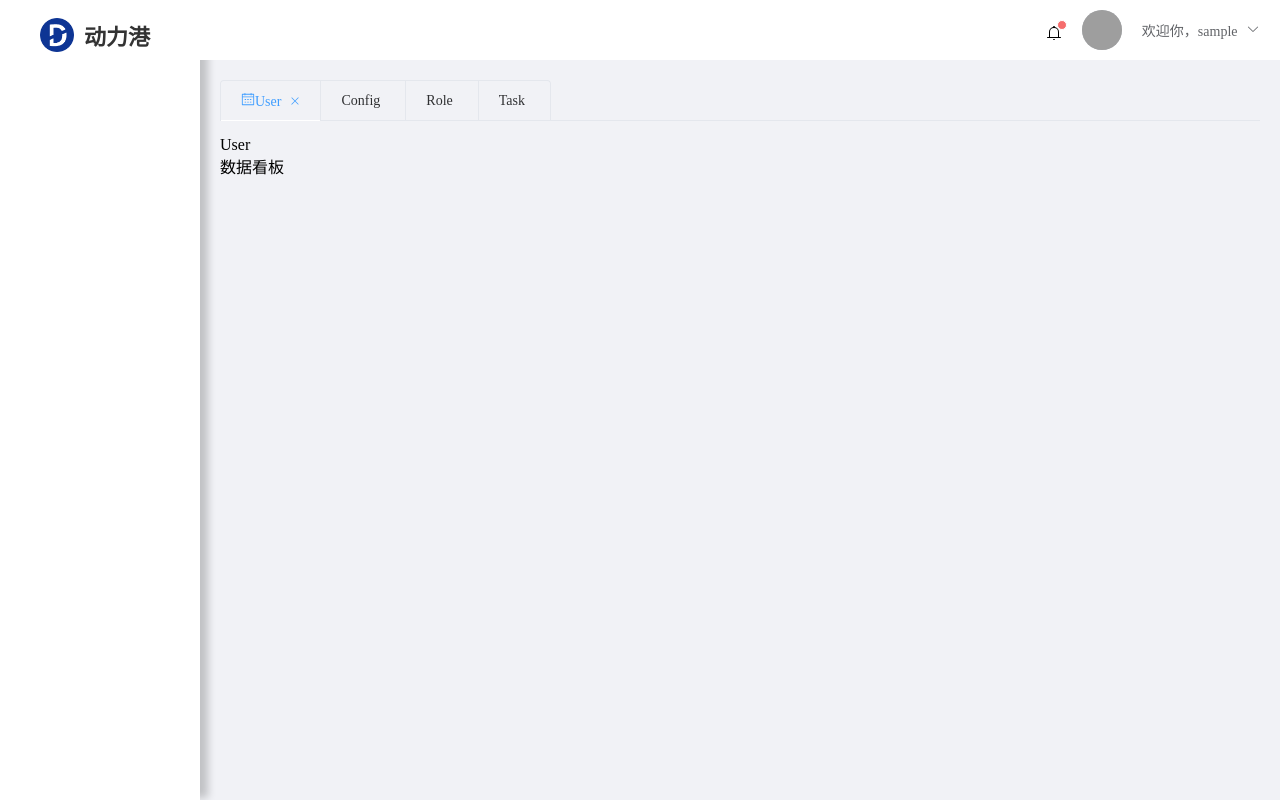
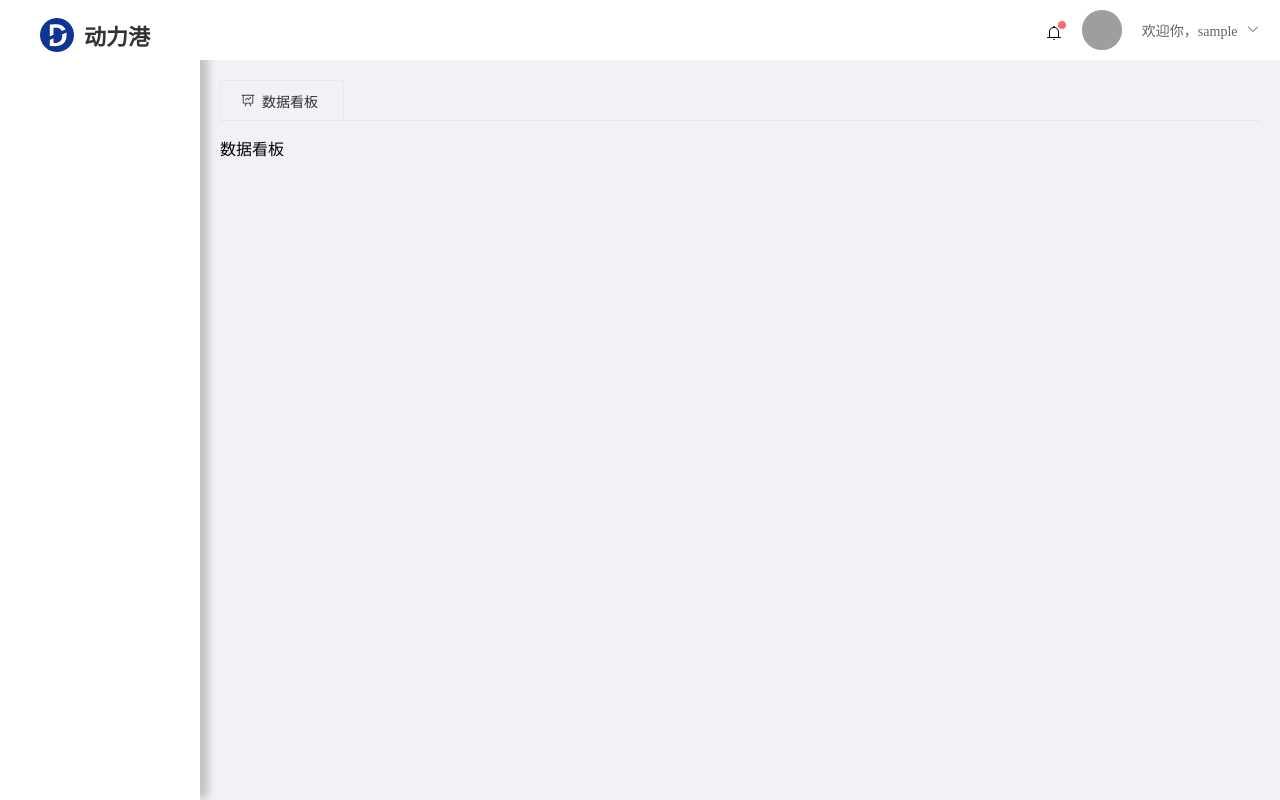
Before and after one commit to SJTU-cyeext/energy_platform, a Vue app: page /dashboard in a window 1280 px wide. Built offline with nearby package versions, Linux system fonts and the light colour scheme; sample sign-in values are in the browser's storage; grey boxes are pictures that could not be loaded.

Commit message:
22 快捷页签导航结合pinia基础逻辑实现

```diff
--- a/src/components/navMenu/MenuItem.vue
+++ b/src/components/navMenu/MenuItem.vue
@@ -10,7 +10,7 @@
         <my-menu v-for="child in item.children" :key="child.url" :item="child"></my-menu>
     </el-sub-menu>
     <!-- 订单详情不应该在侧边栏菜单中显示 -->
-    <el-menu-item v-else :index="item.url" v-show="!(item.name == '订单详情')">
+    <el-menu-item v-else :index="item.url" v-show="!(item.name == '订单详情')" @click="add(item.name, item.url, item.icon)">
         <el-icon>
             <component :is="item.icon"></component>
         </el-icon>
@@ -22,6 +22,8 @@
     import { defineComponent } from 'vue';
     import type { MenuItem as MenuItemType } from '@/types/auth'
     import type { PropType } from 'vue'
+    import { useTabStore } from '@/store/tabs.ts'
+    import { storeToRefs } from 'pinia';
 
     export default defineComponent({
         name: "myMenu", // 组件递归调用自己时必须有name作为唯一标识
@@ -30,6 +32,15 @@
                 type: Object as PropType<MenuItemType>,  // 参考官方文档/TS与组合式API/为组件的props标注类型
                 required: true
             }
+        },
+        setup() {
+            const tabStore = useTabStore()
+            const { tabs } = storeToRefs(tabStore)
+            const { addTab } = tabStore
+            const add = (name: string, url: string, icon: string) => {
+                addTab(name, url, icon)
+            }
+            return { add }
         }
     })
 </script>
--- a/src/layouts/DefaultLayout.vue
+++ b/src/layouts/DefaultLayout.vue
@@ -9,7 +9,6 @@
             </el-header>
             <el-main>
                 <TabsLayout></TabsLayout>
-                <RouterView></RouterView>
             </el-main>
         </el-container>
     </el-container>
--- a/src/layouts/TabsLayout.vue
+++ b/src/layouts/TabsLayout.vue
@@ -1,26 +1,29 @@
 <template>
     <el-tabs v-model="activeName" class="demo-tabs" @tab-click="handleClick" type="card" closable @tab-remove="remove">
-        <el-tab-pane label="User" name="first">
+        <el-tab-pane v-for="tab in tabs" :key="tab.name" :label="tab.name" :name="tab.name">
             <template #label>
                 <span class="custom-tabs-label">
                     <el-icon>
-                        <calendar />
+                        <component :is="tab.icon"></component>
                     </el-icon>
-                    <span>User</span>
+                    <span>&nbsp; {{ tab.name }}</span>
                 </span>
             </template>
-            User
         </el-tab-pane>
-        <el-tab-pane label="Config" name="second">Config</el-tab-pane>
-        <el-tab-pane label="Role" name="third">Role</el-tab-pane>
-        <el-tab-pane label="Task" name="fourth">Task</el-tab-pane>
     </el-tabs>
-
+    <RouterView></RouterView>
 </template>
 
 <script setup lang="ts">
     import { ref } from 'vue';
     import type { TabsPaneContext, TabPaneName } from 'element-plus'
+    import { useTabStore } from '@/store/tabs';
+    import { storeToRefs } from 'pinia';
+
+    const tabStore = useTabStore()
+    const { tabs } = storeToRefs(tabStore)
+    const { addTab } = tabStore
+    console.log(tabs.value)
 
     const activeName = ref('first')
 
@@ -33,4 +36,11 @@
     }
 </script>
 
-<style scoped></style>
+<style lang="less" scoped>
+    .demo-tabs {
+        ::v-deep .is-active {
+            background-color: rgb(34, 136, 255) !important;
+            color: #fff;
+        }
+    }
+</style>
--- /dev/null
+++ b/src/store/tabs.ts
@@ -0,0 +1,13 @@
+import { defineStore } from "pinia";
+import { ref } from 'vue'
+import type { MenuItem } from '@/types/auth'
+
+export const useTabStore = defineStore('tabs', () => {
+    const tabs = ref<MenuItem[]>([{ name: '数据看板', url: 'dashboard', icon: 'DataLine' }])
+    const addTab = (name: string, url: string, icon: string) => {
+        if (!tabs.value.some((tab) => tab.url === url)) {
+            tabs.value.push({ name, url, icon })
+        }
+    }
+    return {tabs, addTab}
+})
--- a/src/types/auth/index.ts
+++ b/src/types/auth/index.ts
@@ -2,7 +2,7 @@ interface MenuItem {
     name: string
     icon: string
     url: string
-    children: MenuItem[]
+    children?: MenuItem[]
 
 }
 
--- a/src/views/dashboard/DashBoard.vue
+++ b/src/views/dashboard/DashBoard.vue
@@ -3,9 +3,11 @@
 </template>
 
 <script setup lang="ts">
+    import { onMounted } from 'vue';
+    onMounted(() => {
+        console.log(666);
 
+    })
 </script>
 
-<style scoped>
-
-</style>
+<style scoped></style>
```
